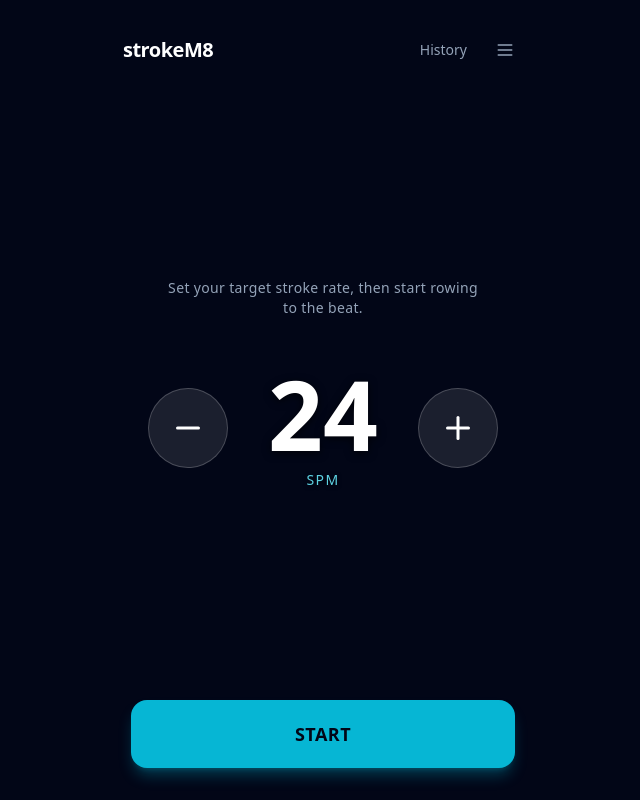
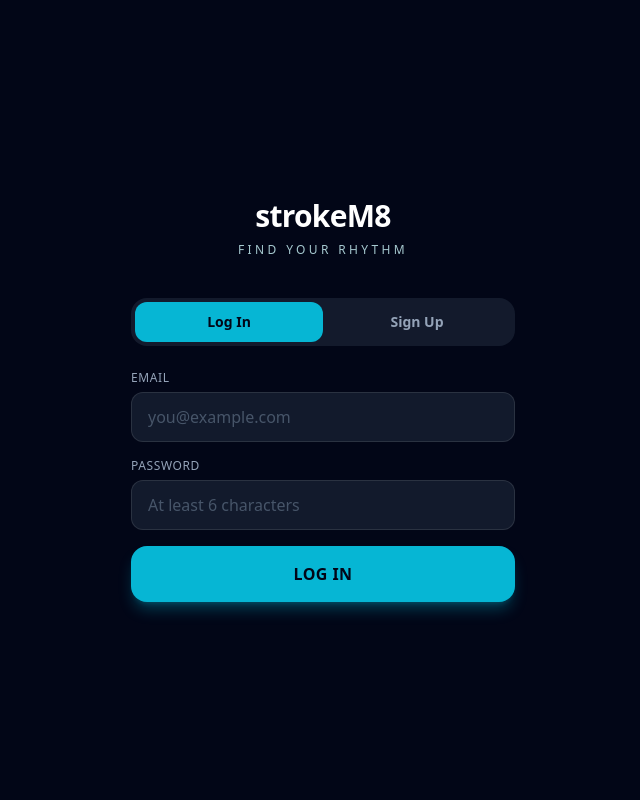
Before and after one commit to Davetowle/rowerM8-old, a React (Vite) app: page / in a window 1280 px wide. Shown: the whole page, without its empty margins (317-957 px from the left). Built offline with nearby package versions, Linux system fonts and the light colour scheme; no server answers.

Commit message:
Add Supabase auth and session management

```diff
--- a/src/App.tsx
+++ b/src/App.tsx
@@ -1,4 +1,5 @@
 import { useCallback, useEffect, useRef, useState } from "react";
+import type { Session } from "@supabase/supabase-js";
 import { Bluetooth, ShoppingBag, BarChart3, Waves } from "lucide-react";
 import { HomeScreen } from "@/screens/HomeScreen";
 import { ActiveScreen } from "@/screens/ActiveScreen";
@@ -7,9 +8,11 @@ import { HistoryScreen } from "@/screens/HistoryScreen";
 import { SplashScreen } from "@/screens/SplashScreen";
 import { ComingSoonScreen } from "@/screens/ComingSoonScreen";
 import { StrokeEstimatorScreen } from "@/screens/StrokeEstimatorScreen";
+import { AuthScreen } from "@/screens/AuthScreen";
 import { useMetronome } from "@/hooks/useMetronome";
 import { unlockAudio, startSilentLoop, stopSilentLoop, playBeep } from "@/lib/audio";
 import { speak, stopSpeaking } from "@/lib/speech";
+import { supabase } from "@/lib/supabase";
 import type { SessionRecord, View } from "@/types";
 import type { LucideIcon } from "lucide-react";
 
@@ -22,6 +25,8 @@ const COMING_SOON_SCREENS: Record<string, { title: string; icon: LucideIcon }> =
 
 export default function App() {
   const [isLoading, setIsLoading] = useState(true);
+  const [session, setSession] = useState<Session | null>(null);
+  const [authReady, setAuthReady] = useState(false);
   const [view, setView] = useState<View>("home");
   const [sessions, setSessions] = useState<SessionRecord[]>([]);
   const [lastSession, setLastSession] = useState<SessionRecord | null>(null);
@@ -34,7 +39,20 @@ export default function App() {
     return () => window.clearTimeout(timer);
   }, []);
 
-  // Speak rate on start and whenever it changes during a session
+  // Initialize auth state and listen for changes
+  useEffect(() => {
+    supabase.auth.getSession().then(({ data }) => {
+      setSession(data.session);
+      setAuthReady(true);
+    });
+
+    const { data: sub } = supabase.auth.onAuthStateChange((_event, newSession) => {
+      setSession(newSession);
+    });
+
+    return () => sub.subscription.unsubscribe();
+  }, []);
+
   const announceRate = useCallback((spm: number) => {
     speak(`${spm} strokes per minute`);
   }, []);
@@ -73,15 +91,15 @@ export default function App() {
               spmHistoryRef.current.length
           )
         : metro.spm;
-    const session: SessionRecord = {
+    const sessionRecord: SessionRecord = {
       id: crypto.randomUUID(),
       date: Date.now(),
       durationSec: Math.round(duration),
       avgSpm,
       strokeCount: metro.strokeCount,
     };
-    setLastSession(session);
-    setSessions((prev) => [session, ...prev]);
+    setLastSession(sessionRecord);
+    setSessions((prev) => [sessionRecord, ...prev]);
     setView("summary");
   }, [metro]);
 
@@ -96,11 +114,24 @@ export default function App() {
     [metro, announceRate]
   );
 
+  const handleLogout = useCallback(async () => {
+    await supabase.auth.signOut();
+    setView("home");
+  }, []);
+
   const handleSummaryDone = useCallback(() => {
     setView("home");
   }, []);
 
   if (isLoading) return <SplashScreen />;
+
+  // While auth is initializing, show splash
+  if (!authReady) return <SplashScreen />;
+
+  // Not logged in — show auth screen
+  if (!session) {
+    return <AuthScreen onAuthed={() => setView("home")} />;
+  }
 
   const isComingSoon = view in COMING_SOON_SCREENS;
 
@@ -114,6 +145,8 @@ export default function App() {
             onStart={handleStart}
             onHistory={() => setView("history")}
             onNavigate={(v) => setView(v)}
+            onLogout={handleLogout}
+            userEmail={session.user.email}
           />
         )}
         {view === "active" && (
--- /dev/null
+++ b/src/lib/supabase.ts
@@ -0,0 +1,11 @@
+import { createClient } from "@supabase/supabase-js";
+
+const url = import.meta.env.VITE_SUPABASE_URL;
+const anonKey = import.meta.env.VITE_SUPABASE_ANON_KEY;
+
+export const supabase = createClient(url, anonKey, {
+  auth: {
+    persistSession: true,
+    autoRefreshToken: true,
+  },
+});
--- /dev/null
+++ b/src/screens/AuthScreen.tsx
@@ -0,0 +1,125 @@
+import { useState } from "react";
+import { supabase } from "@/lib/supabase";
+
+type Mode = "login" | "signup";
+
+interface Props {
+  onAuthed: () => void;
+}
+
+export function AuthScreen({ onAuthed }: Props) {
+  const [mode, setMode] = useState<Mode>("login");
+  const [email, setEmail] = useState("");
+  const [password, setPassword] = useState("");
+  const [loading, setLoading] = useState(false);
+  const [error, setError] = useState<string | null>(null);
+
+  async function handleSubmit(e: React.FormEvent) {
+    e.preventDefault();
+    setError(null);
+    setLoading(true);
+
+    try {
+      if (mode === "signup") {
+        const { error } = await supabase.auth.signUp({ email, password });
+        if (error) throw error;
+      } else {
+        const { error } = await supabase.auth.signInWithPassword({ email, password });
+        if (error) throw error;
+      }
+      onAuthed();
+    } catch (err) {
+      const msg = err instanceof Error ? err.message : "Something went wrong";
+      setError(msg);
+    } finally {
+      setLoading(false);
+    }
+  }
+
+  return (
+    <div className="flex flex-col items-center justify-center min-h-screen px-6 bg-slate-950">
+      <div className="w-full max-w-sm">
+        {/* Logo */}
+        <div className="flex flex-col items-center mb-10">
+          <p className="text-3xl font-bold tracking-tight text-white">strokeM8</p>
+          <p className="mt-2 text-xs font-medium uppercase tracking-[0.28em] text-cyan-100/80">
+            Find your rhythm
+          </p>
+        </div>
+
+        {/* Mode toggle */}
+        <div className="flex rounded-2xl bg-slate-800/60 p-1 mb-6">
+          <button
+            onClick={() => { setMode("login"); setError(null); }}
+            className={`flex-1 py-2.5 rounded-xl text-sm font-semibold transition-all ${
+              mode === "login" ? "bg-cyan-500 text-slate-950" : "text-slate-400 hover:text-white"
+            }`}
+          >
+            Log In
+          </button>
+          <button
+            onClick={() => { setMode("signup"); setError(null); }}
+            className={`flex-1 py-2.5 rounded-xl text-sm font-semibold transition-all ${
+              mode === "signup" ? "bg-cyan-500 text-slate-950" : "text-slate-400 hover:text-white"
+            }`}
+          >
+            Sign Up
+          </button>
+        </div>
+
+        {/* Form */}
+        <form onSubmit={handleSubmit} className="space-y-4">
+          <div>
+            <label className="block text-xs uppercase tracking-wider text-slate-400 mb-1.5">
+              Email
+            </label>
+            <input
+              type="email"
+              required
+              value={email}
+              onChange={(e) => setEmail(e.target.value)}
+              placeholder="you@example.com"
+              className="w-full px-4 py-3 rounded-xl bg-slate-800/60 border border-white/10 text-white placeholder:text-slate-600
+                         focus:outline-none focus:border-cyan-500/50 focus:ring-1 focus:ring-cyan-500/30 transition-colors"
+            />
+          </div>
+          <div>
+            <label className="block text-xs uppercase tracking-wider text-slate-400 mb-1.5">
+              Password
+            </label>
+            <input
+              type="password"
+              required
+              minLength={6}
+              value={password}
+              onChange={(e) => setPassword(e.target.value)}
+              placeholder="At least 6 characters"
+              className="w-full px-4 py-3 rounded-xl bg-slate-800/60 border border-white/10 text-white placeholder:text-slate-600
+                         focus:outline-none focus:border-cyan-500/50 focus:ring-1 focus:ring-cyan-500/30 transition-colors"
+            />
+          </div>
+
+          {error && (
+            <p className="text-sm text-red-400 bg-red-500/10 border border-red-500/20 rounded-lg px-4 py-2.5">
+              {error}
+            </p>
+          )}
+
+          <button
+            type="submit"
+            disabled={loading}
+            className="w-full py-4 rounded-2xl bg-cyan-500 text-slate-950 text-base font-bold tracking-wide
+                       shadow-lg shadow-cyan-500/30 transition-all hover:bg-cyan-400 active:scale-[0.98]
+                       disabled:opacity-50 disabled:cursor-not-allowed"
+          >
+            {loading
+              ? "Please wait..."
+              : mode === "login"
+                ? "LOG IN"
+                : "CREATE ACCOUNT"}
+          </button>
+        </form>
+      </div>
+    </div>
+  );
+}
--- a/src/screens/HomeScreen.tsx
+++ b/src/screens/HomeScreen.tsx
@@ -1,5 +1,5 @@
 import { useEffect, useRef, useState } from "react";
-import { Menu, X, Bluetooth, ShoppingBag, BarChart3, Calculator, Waves } from "lucide-react";
+import { Menu, X, Bluetooth, ShoppingBag, BarChart3, Calculator, Waves, LogOut, User } from "lucide-react";
 import { SpmControl } from "@/components/SpmControl";
 import type { View } from "@/types";
 
@@ -23,9 +23,11 @@ interface Props {
   onStart: () => void;
   onHistory: () => void;
   onNavigate: (view: View) => void;
+  onLogout: () => void;
+  userEmail?: string;
 }
 
-export function HomeScreen({ spm, onAdjust, onStart, onHistory, onNavigate }: Props) {
+export function HomeScreen({ spm, onAdjust, onStart, onHistory, onNavigate, onLogout, userEmail }: Props) {
   const [menuOpen, setMenuOpen] = useState(false);
   const menuRef = useRef<HTMLDivElement>(null);
 
@@ -43,6 +45,11 @@ export function HomeScreen({ spm, onAdjust, onStart, onHistory, onNavigate }: Pr
   function handleMenuSelect(view: View) {
     setMenuOpen(false);
     onNavigate(view);
+  }
+
+  function handleLogout() {
+    setMenuOpen(false);
+    onLogout();
   }
 
   return (
@@ -68,19 +75,35 @@ export function HomeScreen({ spm, onAdjust, onStart, onHistory, onNavigate }: Pr
               {menuOpen ? <X size={20} /> : <Menu size={20} />}
             </button>
             {menuOpen && (
-              <div className="absolute right-0 top-full mt-2 w-56 rounded-2xl bg-slate-800/95 backdrop-blur-md border border-white/10 shadow-2xl shadow-black/50 overflow-hidden z-50 animate-menu-in">
-                {MENU_OPTIONS.map((option, i) => (
+              <div className="absolute right-0 top-full mt-2 w-60 rounded-2xl bg-slate-800/95 backdrop-blur-md border border-white/10 shadow-2xl shadow-black/50 overflow-hidden z-50 animate-menu-in">
+                {/* User profile section */}
+                <div className="flex items-center gap-3 px-4 py-3.5 border-b border-white/5">
+                  <div className="flex items-center justify-center h-9 w-9 rounded-full bg-cyan-500/15 border border-cyan-500/20">
+                    <User size={16} className="text-cyan-400" />
+                  </div>
+                  <div className="flex-1 min-w-0">
+                    <p className="text-xs font-medium text-white truncate">
+                      {userEmail ?? "Signed in"}
+                    </p>
+                  </div>
+                </div>
+                {MENU_OPTIONS.map((option) => (
                   <button
                     key={option.view}
                     onClick={() => handleMenuSelect(option.view)}
-                    className={`w-full flex items-center gap-3 px-4 py-3.5 text-left transition-colors hover:bg-cyan-500/10 ${
-                      i > 0 ? "border-t border-white/5" : ""
-                    }`}
+                    className="w-full flex items-center gap-3 px-4 py-3.5 text-left transition-colors hover:bg-cyan-500/10 border-t border-white/5"
                   >
                     <option.icon size={18} className="text-cyan-400" />
                     <span className="text-sm font-medium text-white">{option.label}</span>
                   </button>
                 ))}
+                <button
+                  onClick={handleLogout}
+                  className="w-full flex items-center gap-3 px-4 py-3.5 text-left transition-colors hover:bg-red-500/10 border-t border-white/5"
+                >
+                  <LogOut size={18} className="text-red-400" />
+                  <span className="text-sm font-medium text-red-400">Log Out</span>
+                </button>
               </div>
             )}
           </div>
```
